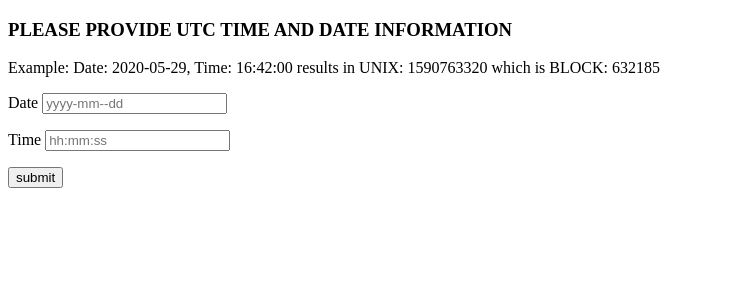
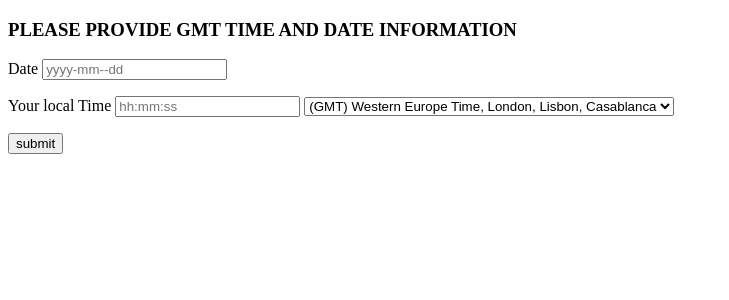
Before and after one commit to 0xjacobb/DateToBitcoinBlockConverter, a Flask app: page / in a window 1280 px wide. Shown: the top 300 px of the page, without its empty margins (0-729 px from the left). Run offline with Flask 2, Linux system fonts and the light colour scheme.

Commit message:
updatet time functions

```diff
--- a/app.py
+++ b/app.py
@@ -17,8 +17,10 @@ def result():
       unix_datetime = int(datetime_to_block.get_unix_datetime(input_datetime))
       block_height = datetime_to_block.get_corresponding_block(unix_datetime)
       datetime_back = datetime_to_block.get_backconvertet_datetime(unix_datetime)
+      #actual_unix_timestamp = datetime_to_block.get_actual_unix_timestamp()
+      actual_unix_timestamp = 0
 
-      return render_template("result.html", block_height = block_height, unix_datetime = unix_datetime, datetime_back = datetime_back)
+      return render_template("result.html", block_height = block_height, unix_datetime = unix_datetime, datetime_back = datetime_back, actual_unix_timestamp = actual_unix_timestamp)
 
     else:
         return redirect('index')
--- a/templates/index.html
+++ b/templates/index.html
@@ -4,13 +4,41 @@
     <title>Date-time to Bitcoin Block Number Converter</title>
   </head>
   <body>
-    <form action = "https://datetime-converter-pro.herokuapp.com/result" method = "POST">
-   <!----<form action = "http://localhost:5000/result/" method = "POST"></form>>-->
+    <form action = "http://localhost:5000/result" method = "POST">
+   <!----<form action = "http://localhost:5000/result" method = "POST"></form>>-->
    <!---- <form action = "https://datetime-converter-pro.herokuapp.com/result" method = "POST"></form> -->
-    <H3> PLEASE PROVIDE UTC TIME AND DATE INFORMATION</H3>
-        <p>Example: Date: 2020-05-29, Time: 16:42:00 results in UNIX: 1590763320 which is BLOCK: 632185 </p>
+    <H3> PLEASE PROVIDE GMT TIME AND DATE INFORMATION</H3>
        <p>Date <input type = "text" name = "date" placeholder="yyyy-mm--dd" /></p>
-       <p>Time <input type = "text" name = "time" placeholder="hh:mm:ss" /></p>
+       <p>Your local Time <input type = "text" name = "time" placeholder="hh:mm:ss" />
+
+        <select class="selector", name="user_timezone">
+          <option value="-12">(GMT -12:00) Eniwetok, Kwajalein</option>
+          <option value="-11">(GMT -11:00) Midway Island, Samoa</option>
+          <option value="-10">(GMT -10:00) Hawaii</option>
+          <option value="-9">(GMT -9:00) Alaska</option>
+          <option value="-8">(GMT -8:00)) Pacific Time (US &amp; Canada)</option>
+          <option value="-7">(GMT -7:00)) Mountain Time (US &amp; Canada)</option>
+          <option value="-6">(GMT -6:00) Central Time (US &amp; Canada), Mexico City</option>
+          <option value="-5">(GMT -5:00) Eastern Time (US &amp; Canada), Bogota, Lima</option>
+          <option value="-4">(GMT -4:00) Atlantic Time (Canada), Caracas, La Paz</option>
+          <option value="-3">(GMT -3:00) Brazil, Buenos Aires, Georgetown</option>
+          <option value="-2">(GMT -2:00) Mid-Atlantic</option>
+          <option value="-1">(GMT -1:00) Azores, Cape Verde Islands</option>
+          <option value="0" selected="selected">(GMT) Western Europe Time, London, Lisbon, Casablanca</option>
+          <option value="1">(GMT +1:00) Brussels, Copenhagen, Madrid, Paris</option>
+          <option value="2">(GMT +2:00) Kaliningrad, South Africa</option>
+          <option value="3">(GMT +3:00) Baghdad, Riyadh, Moscow, St. Petersburg</option>
+          <option value="4">(GMT +4:00) Abu Dhabi, Muscat, Baku, Tbilisi</option>
+          <option value="5">(GMT +5:00) Ekaterinburg, Islamabad, Karachi, Tashkent</option>
+          <option value="6">(GMT +6:00) Almaty, Dhaka, Colombo</option>
+          <option value="7">(GMT +7:00) Bangkok, Hanoi, Jakarta</option>
+          <option value="8">(GMT +8:00) Beijing, Perth, Singapore, Hong Kong</option>
+          <option value="9">(GMT +9:00) Tokyo, Seoul, Osaka, Sapporo, Yakutsk</option>
+          <option value="10">(GMT +10:00) Eastern Australia, Guam, Vladivostok</option>
+          <option value="11">(GMT +11:00) Magadan, Solomon Islands, New Caledonia</option>
+          <option value="12">(GMT +12:00) Auckland, Wellington, Fiji, Kamchatka</option>
+        </select>
+      </p>
        <p><input type = "submit" value = "submit" /></p>
     </form>
  </body>
--- a/templates/result.html
+++ b/templates/result.html
@@ -2,7 +2,8 @@
 <html>
    <body>
         <p> <b>BACK CONVERTED INPUT DATE TIME: </b> {{ datetime_back }} </p>
-        <p> <b>UNIX TIME STAMP: </b> {{ unix_datetime }} </p>
+        <p> <b>YOUR UNIX TIME STAMP: </b> {{ unix_datetime }} </p>
+        <p> <b>ACTUAL UNIX TIME STAMP: </b> {{ actual_unix_timestamp }} </p>
         <p> <b>BLOCK HEIGHT: </b> {{ block_height }} </p>
    </body>
 </html>
```
Also changed, not shown: converter.py (+27 -8 lines).
